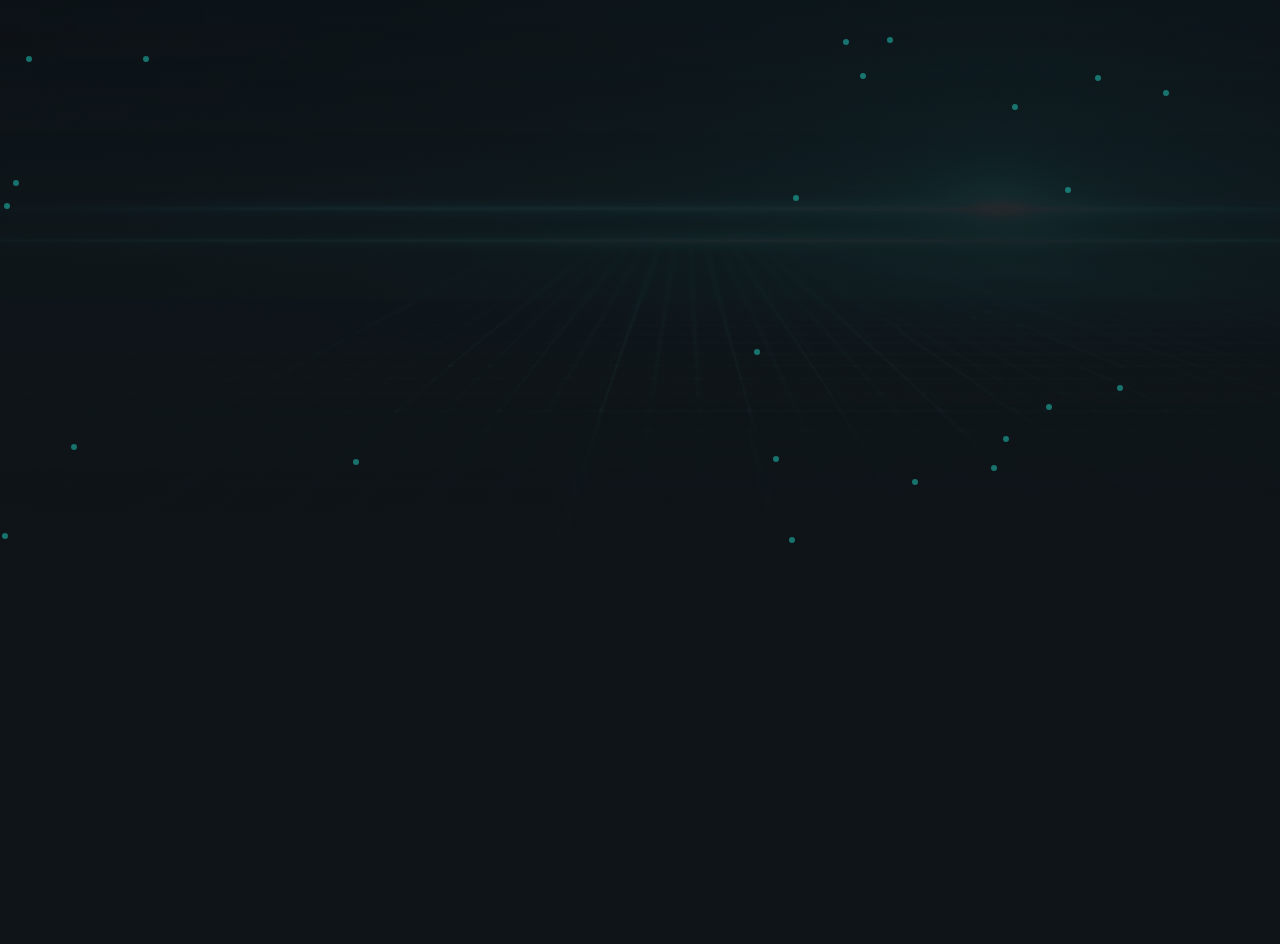
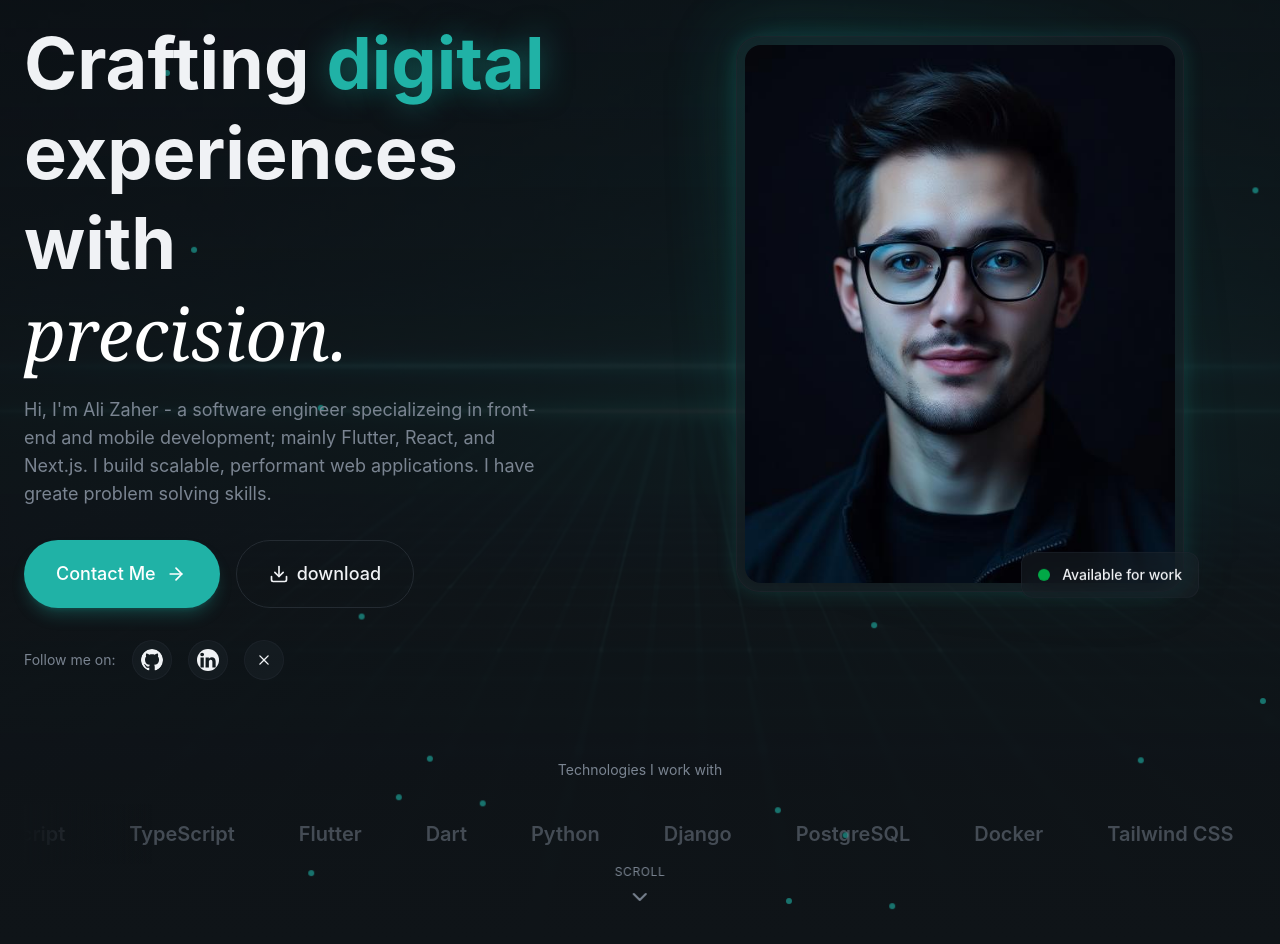
Before and after one commit to AliZ14-ECE/portfolio_react_ts, a React (Vite) app: page / in a window 1280 px wide. Shown: the part 180-1124 px from the top of the page. Before the commit the page ends 800 px from the top, so only its background shows below. Built offline with nearby package versions, Linux system fonts and the light colour scheme.

Commit message:
feat: implement Hero section

```diff
--- a/package.json
+++ b/package.json
@@ -10,10 +10,13 @@
     "preview": "vite preview"
   },
   "dependencies": {
+    "@icons-pack/react-simple-icons": "^13.11.1",
     "@tailwindcss/vite": "^4.2.4",
     "lucide-react": "^1.14.0",
     "react": "^19.2.5",
     "react-dom": "^19.2.5",
+    "react-icons": "^5.6.0",
+    "simple-icons": "^16.18.1",
     "tailwindcss": "^4.2.4"
   },
   "devDependencies": {
--- /dev/null
+++ b/src/components/AnimatedBorderButton.tsx
@@ -0,0 +1,36 @@
+import React from 'react'
+
+export const AnimatedBorderButton = ({children}:{children:React.ReactNode}) => {
+  return (
+    <button
+      className="relative bg-transparent border border-border
+        text-foreground hover:border-primary/50 transition-all
+        duration-500 focus:outline-none focus-visible:ring-2
+        focus-visible:ring-primary focus-visible:ring-offset-2
+        disabled:opacity-50 disabled:cursor-not-allowed group
+        px-8 py-4 text-lg font-medium rounded-full overflow-visible
+        animated-border"
+    >
+        {/* Animated SVG Border */}
+        <svg
+        className="absolute left-0 top-0 w-full h-full pointer-events-none download-cv-border"
+        viewBox="0 0 200 60"
+        preserveAspectRatio="none"
+        style={{ overflow: "visible" }}
+      >
+        <path
+          d="M 30,1 A 29,29 0 0 0 1,30 L 1,30 A 29,29 0 0 0 30,59 L 170,59 A 29,29 0 0 0 199,30 L 199,30 A 29,29 0 0 0 170,1 Z"
+          fill="none"
+          stroke="var(--color-primary)"
+          strokeWidth="2"
+          strokeDasharray="400 550"
+          strokeDashoffset="400"
+          strokeLinecap="round"
+          strokeLinejoin="round"
+          className="animated-border-path"
+        />
+      </svg>
+        {children}
+    </button>
+  )
+}
--- a/src/index.css
+++ b/src/index.css
@@ -12,7 +12,7 @@
   --color-secondary: #1f2830;
   --color-secondary-foreground: #20b2a6;
 
-  --color-muted:#252e37;
+  --color-muted: #252e37;
   --color-muted-foreground: #7a8491;
 
   --color-border: #242b32;
@@ -24,12 +24,11 @@
 }
 
 @layer base {
-
-  html{
-    scroll-behavior:smooth;
+  html {
+    scroll-behavior: smooth;
   }
 
-  body{
+  body {
     background-color: var(--color-background);
     color: var(--color-foreground);
     font-family: "Inter", sans-serif;
@@ -41,32 +40,106 @@
 }
 
 @layer components {
-  .glass{
+  .glass {
     background-color: color-mix(in srgb, var(--color-surface) 50%, transparent);
     backdrop-filter: blur(16px);
     border: 1px solid color-mix(in srgb, var(--color-border) 50%, transparent);
   }
 
-  .glass-strong{
+  .glass-strong {
     background-color: color-mix(in srgb, var(--color-surface) 80%, transparent);
     backdrop-filter: blur(24px);
     border: 1px solid color-mix(in srgb, var(--color-border) 60%, transparent);
   }
+
+  .glow-text {
+    text-shadow: 0 0 30px
+      color-mix(in srgb, var(--color-primary) 50%, transparent);
+  }
+
+  .glow-border {
+    box-shadow:
+      0 0 20px color-mix(in srgb, var(--color-primary) 20%, transparent),
+      inset 0 0 20px color-mix(in srgb, var(--color-primary) 5%, transparent);
+  }
 }
 
-@layer utilities{
-
-  @keyframes fade-in{
+@layer utilities {
+  @keyframes fade-in {
     from {
       opacity: 0;
       transform: translateY(20ps);
     }
-    to{
+    to {
       opacity: 1;
       transform: translateY(0);
     }
   }
-  .animate-fade-in{
-    animation: fade-in 0.1s ease-out both;
+
+  @keyframes slow-drift {
+    0%,
+    100% {
+      transofm: translate(0, 0);
+    }
+    25% {
+      transform: translate(20px, -30px);
+    }
+    50% {
+      transform: translate(-15px, -20px);
+    }
+    75% {
+      transform: translate(30px, 10px);
+    }
+  }
+
+  .animate-fade-in {
+    animation: fade-in 0.5s ease-out both;
+  }
+
+  @keyframes animated-border {
+    0% {
+      stroke-dashoffset: 400;
+    }
+    100% {
+      stroke-dashoffset: -550;
+    }
+  }
+
+  .group:hover .animated-border-path {
+    animation: animated-border 1.5s;
+  }
+
+  .animated-border:hover {
+    background-color: color-mix(in srgb, var(--color-primary) 15%, transparent);
+    backdrop-filter: blur(16px);
+    box-shadow: 0 0 20px
+      color-mix(in srgb, var(--color-primary) 20%, transparent);
+  }
+
+  @keyframes float {
+    0%,
+    100% {
+      transform: translateY(0);
+    }
+    50% {
+      transform: translateY(-10px);
+    }
+  }
+
+  .animate-float {
+    animation: float 4s ease-in-out infinite;
+  }
+
+  @keyframes marquee {
+    0% {
+      transform: translateX(0);
+    }
+    100% {
+      transform: translateX(-100%);
+    }
+  }
+
+  .animate-marquee {
+    animation: marquee 20s linear infinite;
   }
 }
--- a/src/sections/Hero.tsx
+++ b/src/sections/Hero.tsx
@@ -1,6 +1,35 @@
 import { __unstable__loadDesignSystem } from "tailwindcss";
+import { Button } from "../components/Button";
+import { ArrowRight, ChevronDown, Download } from "lucide-react";
+import { AnimatedBorderButton } from "../components/AnimatedBorderButton";
+import { BsGithub, BsLinkedin, BsX } from "react-icons/bs";
+
+const socialMediaList = [
+  { icon: BsGithub, href: "#" },
+  { icon: BsLinkedin, href: "#" },
+  { icon: BsX, href: "#" },
+];
+
+const skills = [
+  "React",
+  "Next.js",
+  "JavaScript",
+  "TypeScript",
+  "Flutter",
+  "Dart",
+  "Python",
+  "Django",
+  "PostgreSQL",
+  "Docker",
+  "Tailwind CSS",
+  "Algorithms",
+  "Problem Solving",
+  "Git",
+  "GitHub Actions",
+];
 
 export const Hero = () => {
+  const animationDelayBaseline = 100;
   return (
     <section className="relative min-h-screen flex items-center overflow-hidden">
       {/*Bg*/}
@@ -16,15 +45,161 @@
       {/* Green Dots*/}
       <div className="absolute inset-0 overflow-hidden pointer-events-none">
         {[...Array(30)].map((_, i) => (
-          <div className="absolute w-1.5 h-1.5 rounded-full opacity-60"
-          style={{
-            backgroundColor:"#20B2A6",
-            left: `${Math.random()*100}%`,
-            top: `${Math.random()*100}%`,
-
-          }}
+          <div
+            key={i}
+            className="absolute w-1.5 h-1.5 rounded-full opacity-60"
+            style={{
+              backgroundColor: "#20B2A6",
+              left: `${Math.random() * 100}%`,
+              top: `${Math.random() * 100}%`,
+              animation: `slow-drift ${15 + Math.random() * 20}s ease-in-out infinite`,
+              animationDelay: `${Math.random() * 3}s`,
+            }}
           />
         ))}
+      </div>
+
+      {/* Content */}
+      <div className="container mx-auto px-6 pt-32 pb-20 relative z-10">
+        <div className="grid lg:grid-cols-2 gap-12 items-center">
+          {/* Left Column - Text Content*/}
+          <div className="space-y-8">
+            <div className="animate-fade-in">
+              <span className="inline-flex items-center px-4 py-2 rounded-full glass text-sm text-primary">
+                <span className="w-2 h-2 me-2 bg-primary rounded-full animate-pulse" />
+                Software Engineer • front-end developer
+              </span>
+            </div>
+
+            {/* Headline */}
+            <div className="space-y-4">
+              <h1
+                className="text-5xl md:text-6xl lg:text-7xl font-bold leading-tight animate-fade-in"
+                style={{
+                  animationDelay: `${animationDelayBaseline}ms`,
+                }}
+              >
+                Crafting <span className="text-primary glow-text">digital</span>
+                <br />
+                experiences with
+                <br />
+                <span className="font-serif italic font-normal text-white">
+                  precision.
+                </span>
+              </h1>
+
+              <p
+                className="text-lg text-muted-foreground max-w-lg animate-fade-in"
+                style={{
+                  animationDelay: `${animationDelayBaseline * 2}ms`,
+                }}
+              >
+                Hi, I'm Ali Zaher - a software engineer specializeing in
+                front-end and mobile development; mainly Flutter, React, and
+                Next.js. I build scalable, performant web applications. I have
+                greate problem solving skills.
+              </p>
+            </div>
+
+            {/*CTAs*/}
+            <div
+              className="flex flex-wrap gap-4 animate-fade-in"
+              style={{
+                animationDelay: `${animationDelayBaseline * 3}ms`,
+              }}
+            >
+              <Button size="lg">
+                Contact Me <ArrowRight className="2-5 h-5" />
+              </Button>
+
+              <AnimatedBorderButton>
+                <span className="relative z-10 flex items-center justify-center gap-2">
+                  <Download className="w-5 h-5" />
+                  download
+                </span>
+              </AnimatedBorderButton>
+            </div>
+
+            {/* Social Links*/}
+            <div
+              className="flex items-center gap-4 animate-fade-in"
+              style={{
+                animationDelay: `${animationDelayBaseline * 4}ms`,
+              }}
+            >
+              <span className="text-sm text-muted-foreground">
+                {" "}
+                Follow me on:{" "}
+              </span>
+              {socialMediaList.map((social, idx) => (
+                <a key={idx} href={social.href}>
+                  {
+                    <social.icon className="w-10 h-10 p-2 rounded-full glass hover:bgprimary/10 hover:text-primary transition-all duration-300" />
+                  }
+                </a>
+              ))}
+            </div>
+          </div>
+
+          {/* Right Column - Profile Image*/}
+          <div className="relative animate-fade-in">
+            {/*Profile Image*/}
+            <div className="relative max-w-md mx-auto">
+              <div className="absolute inset-0 rounded-3xl bg-linear-to-br from-primary/30 via-transparent to-primary/10 blur-2xl animate-pulse" />
+              <div className="relative glass rounded-3xl p-2 glow-border">
+                <img
+                  src="/profile-photo.jpg"
+                  alt="Ali Zaher profile photo"
+                  className="w-full aspect-4/5 object-cover rounded-2xl"
+                />
+                {/*Floating Badge*/}
+                <div className="absolute -bottom-4 -right-4 glass rounded-xl px-4 py-3 animate-float">
+                  <div className="flex items-center gap-3">
+                    <div className="w-3 h-3 bg-green-500 rounded-full animate-pulse" />
+
+                    <span className="text-sm font-medium">
+                      Available for work
+                    </span>
+                  </div>
+                </div>
+              </div>
+            </div>
+          </div>
+        </div>
+
+        {/* Skills Section */}
+        <div className="mt-20 animate-fade-in">
+          <p className="text-sm text-muted-foreground mb-6 text-center">
+            Technologies I work with
+          </p>
+          <div className="relative overflow-hidden">
+            <div className="absolute left-0 top-0 bottom-0 w-32 bg-linear-to-r from-background to-transparent z-10" />
+            <div className="absolute right-0 top-0 bottom-0 w-32 bg-linear-to-l\ from-background to-transparent z-10" />
+            <div className="flex animate-marquee">
+              {skills.map((skill, idx) => (
+                <div key={idx} className="shrink-0 px-8 py-4">
+                  <span className="text-xl font-semibold text-muted-foreground/50 hover:text-muted-foreground transition-colors">
+                    {skill}
+                  </span>
+                </div>
+              ))}
+            </div>
+          </div>
+        </div>
+      </div>
+
+      {/* Scroll button*/}
+      <div
+        className="absolute bottom-8 left-1/2 -translate-x-1/2 animate-fade-in"
+        style={{ animationDelay: `${animationDelayBaseline * 8}ms` }}
+      >
+        <a
+          href="#about"
+          className="flex flex-col items-center gap-2 text-muted-foreground hover:text-primary transition-colors"
+        >
+          <span className="text-xs uppercase tracking-wider">Scroll</span>
+          <ChevronDown className="w-6 h-6 animate-bounce" />
+        </a>
       </div>
     </section>
   );
```
Also changed, not shown: 1 other file (tests, documents, lock files or other folders).
